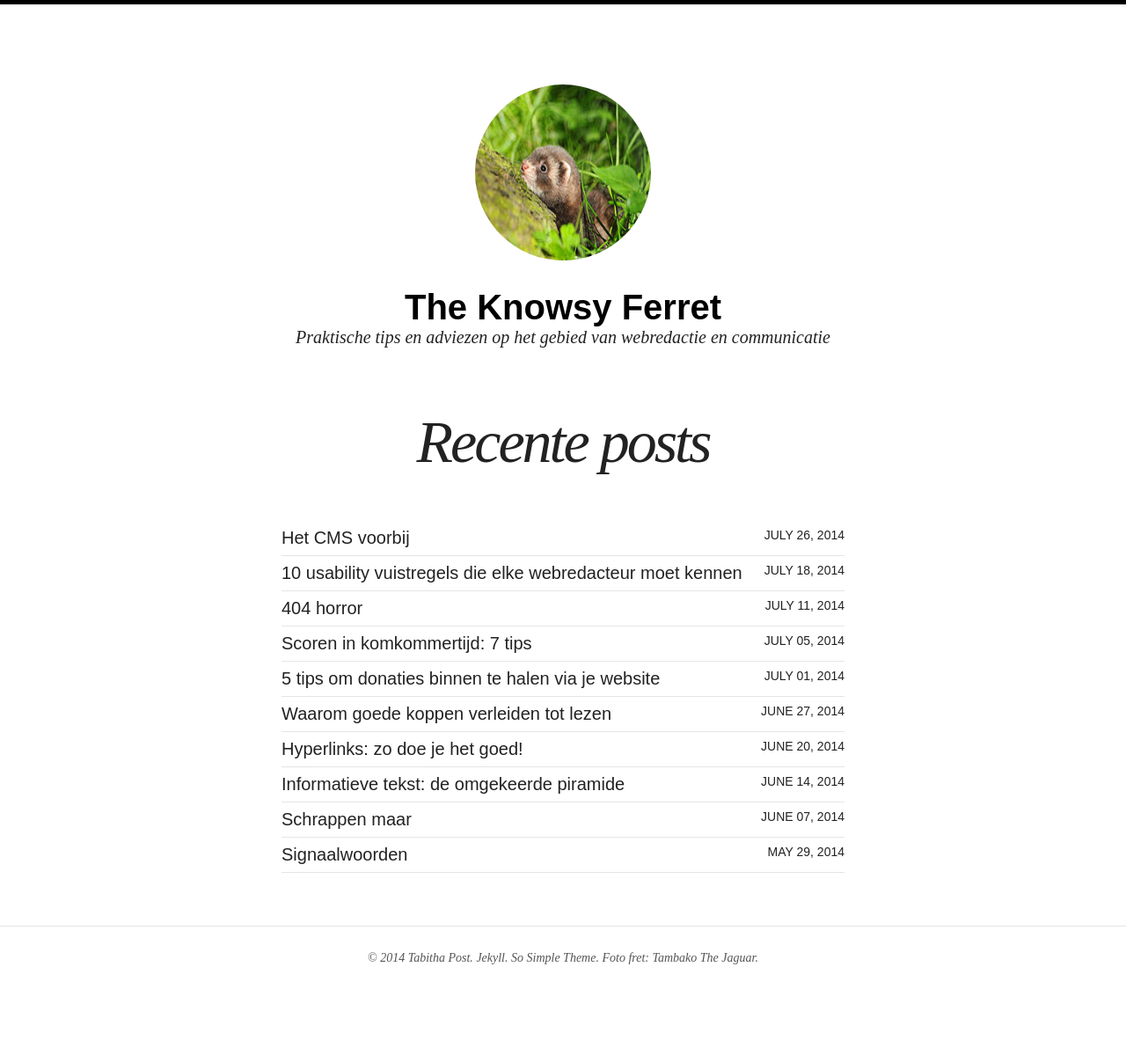
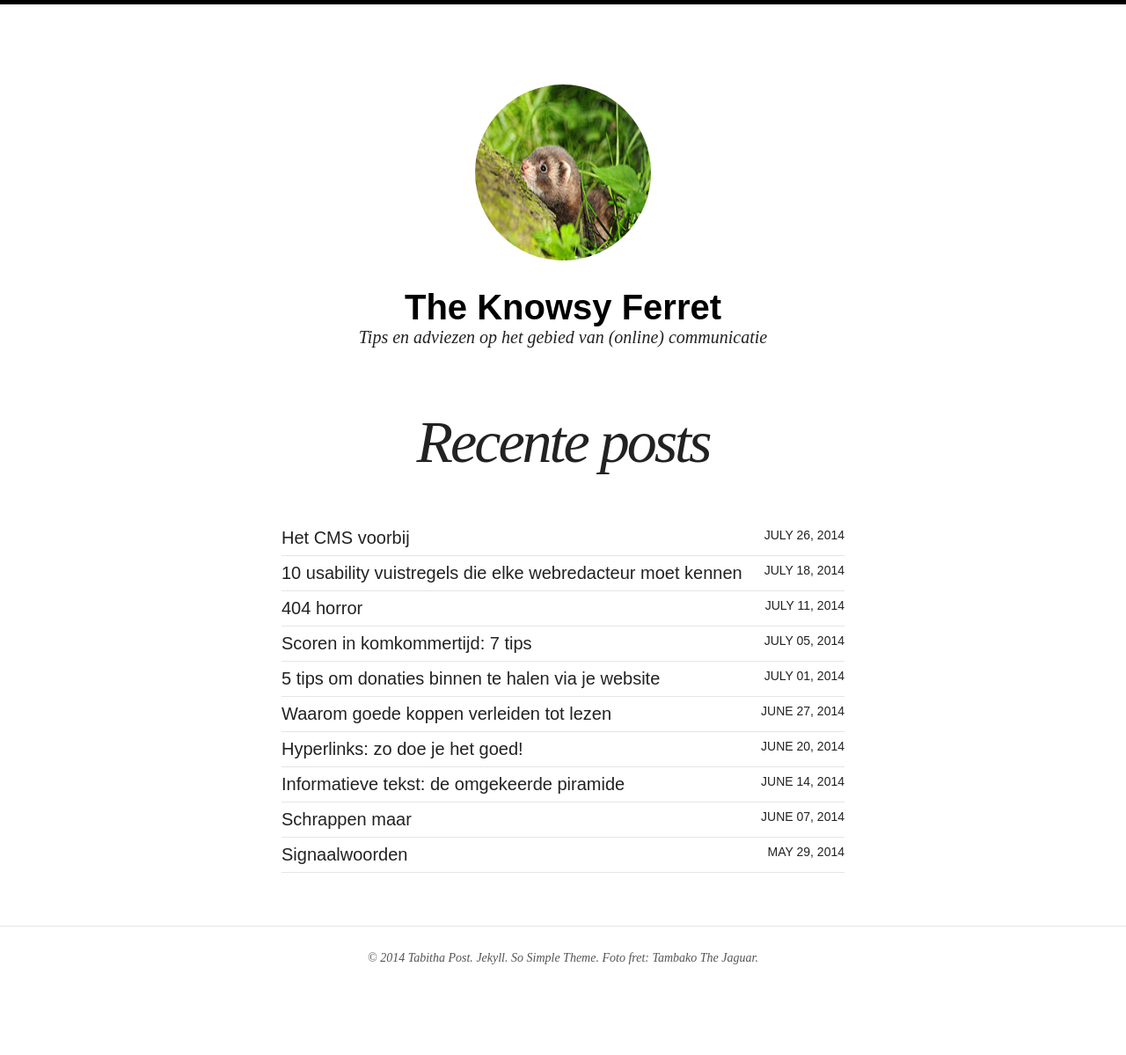
Before and after one commit to TheKnowsyFerret/theknowsyferret.github.io, a Jekyll site: the page built from index.html, in a window 1280 px wide. Shown: the whole page at 88% size. Built offline with Jekyll 4.4.1, drawn with Linux system fonts in a browser that asks for light colours; nearby versions of some CDN libraries.

Commit message:
aanpassing motto

```diff
--- a/_config.yml
+++ b/_config.yml
@@ -1,5 +1,5 @@
 title: The Knowsy Ferret
-description: Praktische tips en adviezen op het gebied van webredactie en communicatie
+description: Tips en adviezen op het gebied van (online) communicatie
 logo: ferret.jpg
 disqus_shortname: theknowsyferret
 search:           true
```
